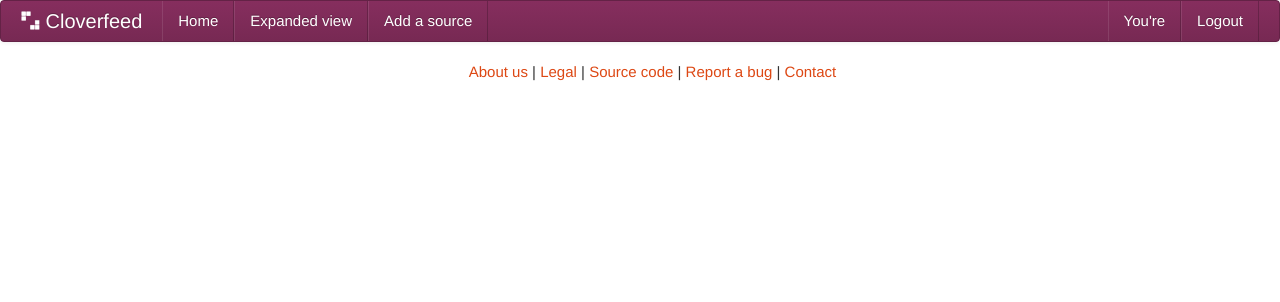
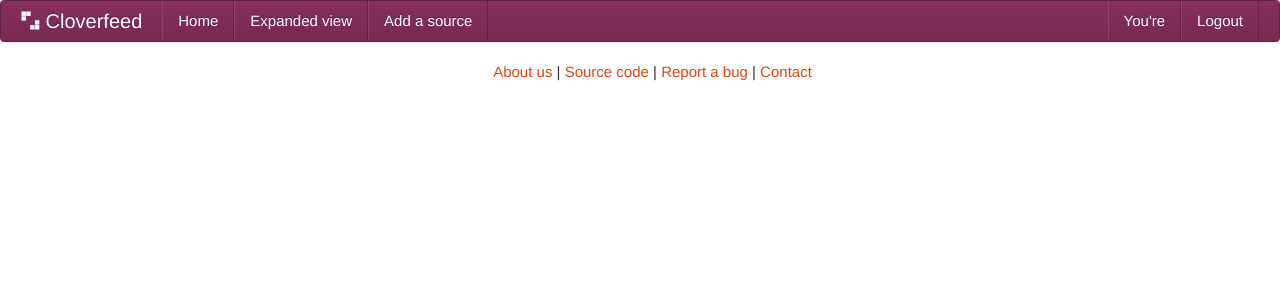
Before and after one commit to emillon/mosileno-web, a Python web app: template mosileno/templates/page.mako in a window 1280 px wide. Shown: the top 302 px of the page. Run offline with Mako, Linux system fonts and the light colour scheme; the template is opened without the code that fills it, so the values that code supplies are empty; some web fonts are replaced.

Commit message:
remove legal link

```diff
--- a/mosileno/templates/base.mako
+++ b/mosileno/templates/base.mako
@@ -86,7 +86,6 @@
       <div id='footer'>
         <ul>
           <li><a href="/about">About us</a></li>
-          <li><a href="#">Legal</a></li>
           <li><a href="#">Source code</a></li>
           <li><a href="#">Report a bug</a></li>
           <li><a href="#">Contact</a></li>
```
